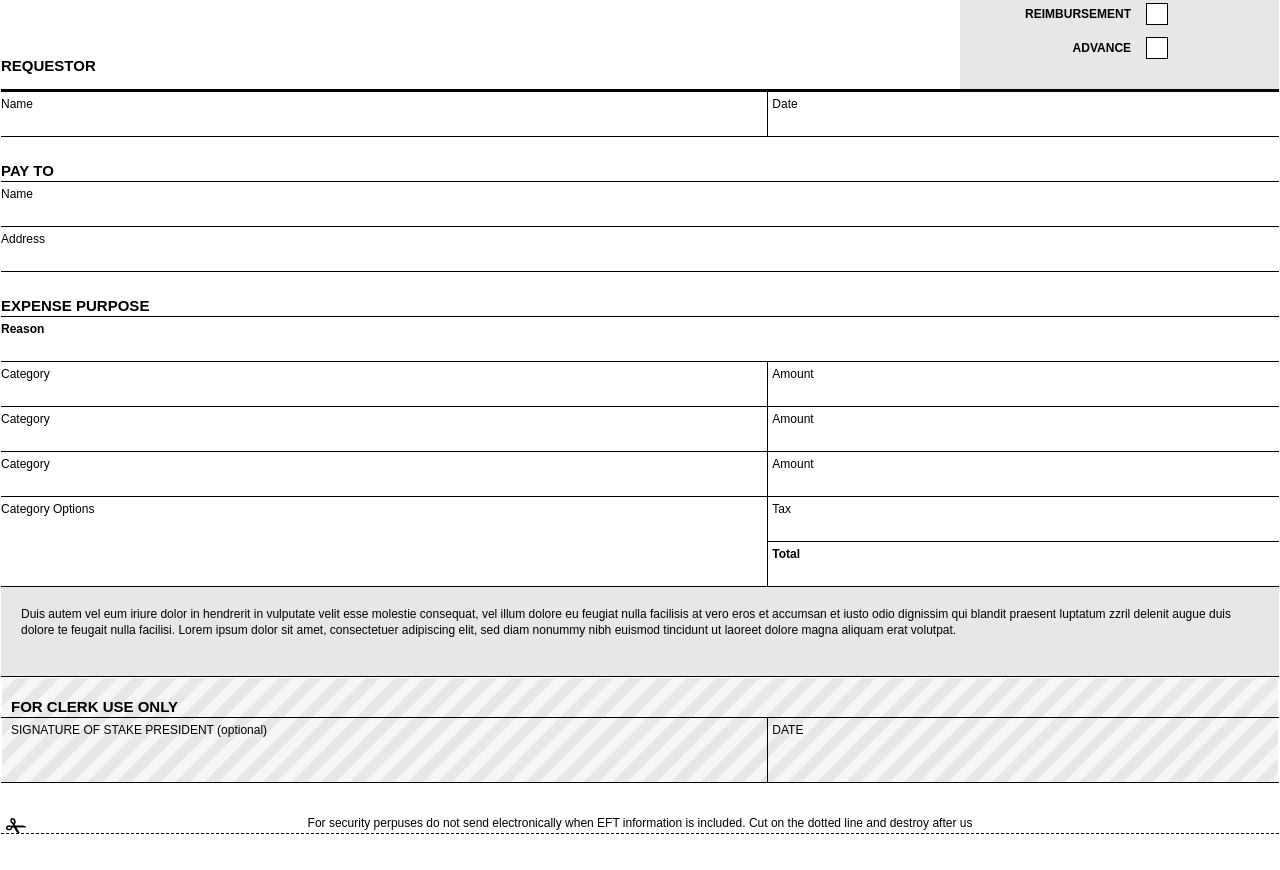
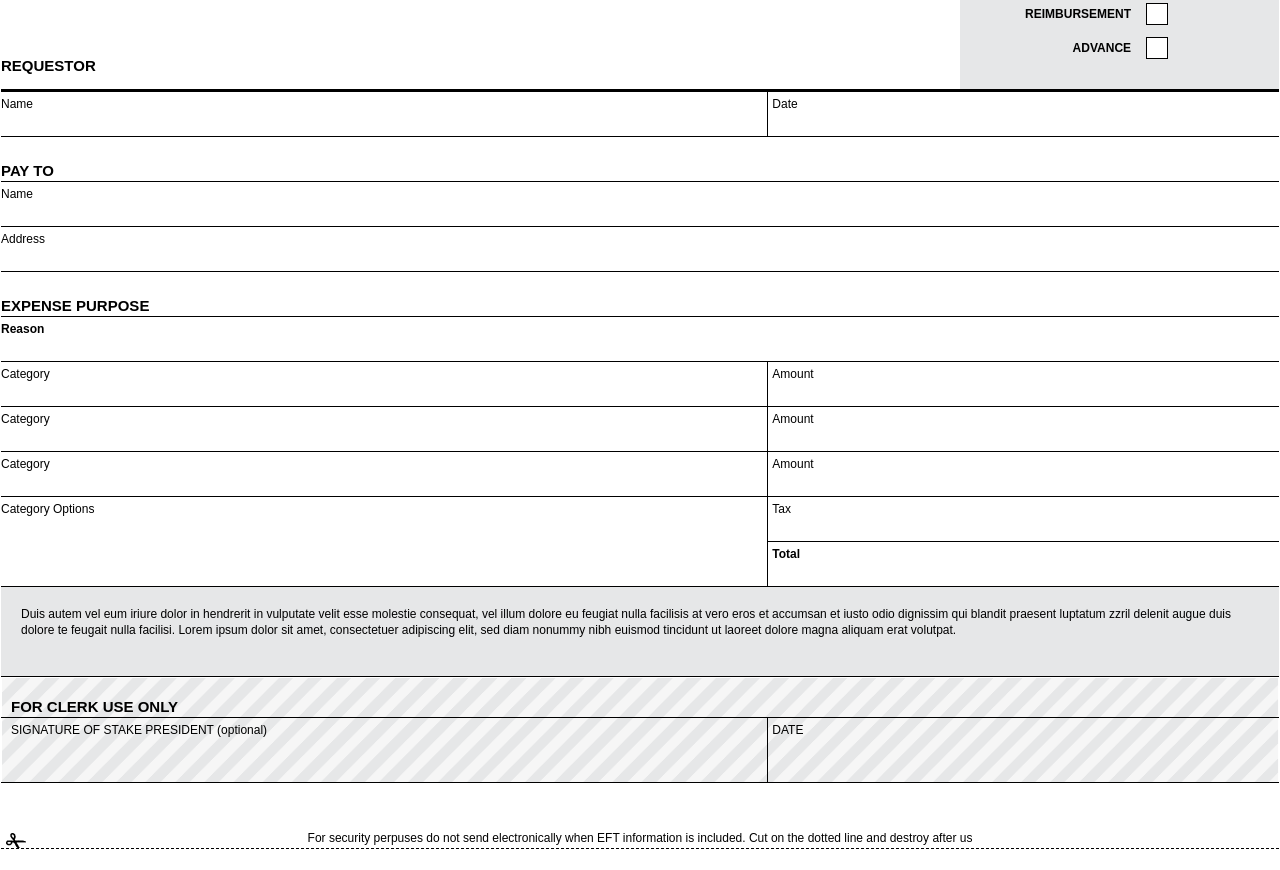
Before and after one commit to mjhamm75/form, a website: page public/index.html in a window 1280 px wide. Shown: the part 82-952 px from the top of the page. Drawn offline with Linux system fonts and the light colour scheme.

Commit message:
update styles

```diff
--- a/public/app.css
+++ b/public/app.css
@@ -95,7 +95,7 @@
 }
 .dotted-line {
   border-bottom: dashed black 1px;
-  height: 50px;
+  height: 65px;
   position: relative;
 }
 .dotted-text {
@@ -106,7 +106,7 @@
   width: 100%;
 }
 .spacer {
-  height: 10px;
+  height: 25px;
 }
 .footer {
   height: 100px;
```
Also changed, not shown: 1 other file.
